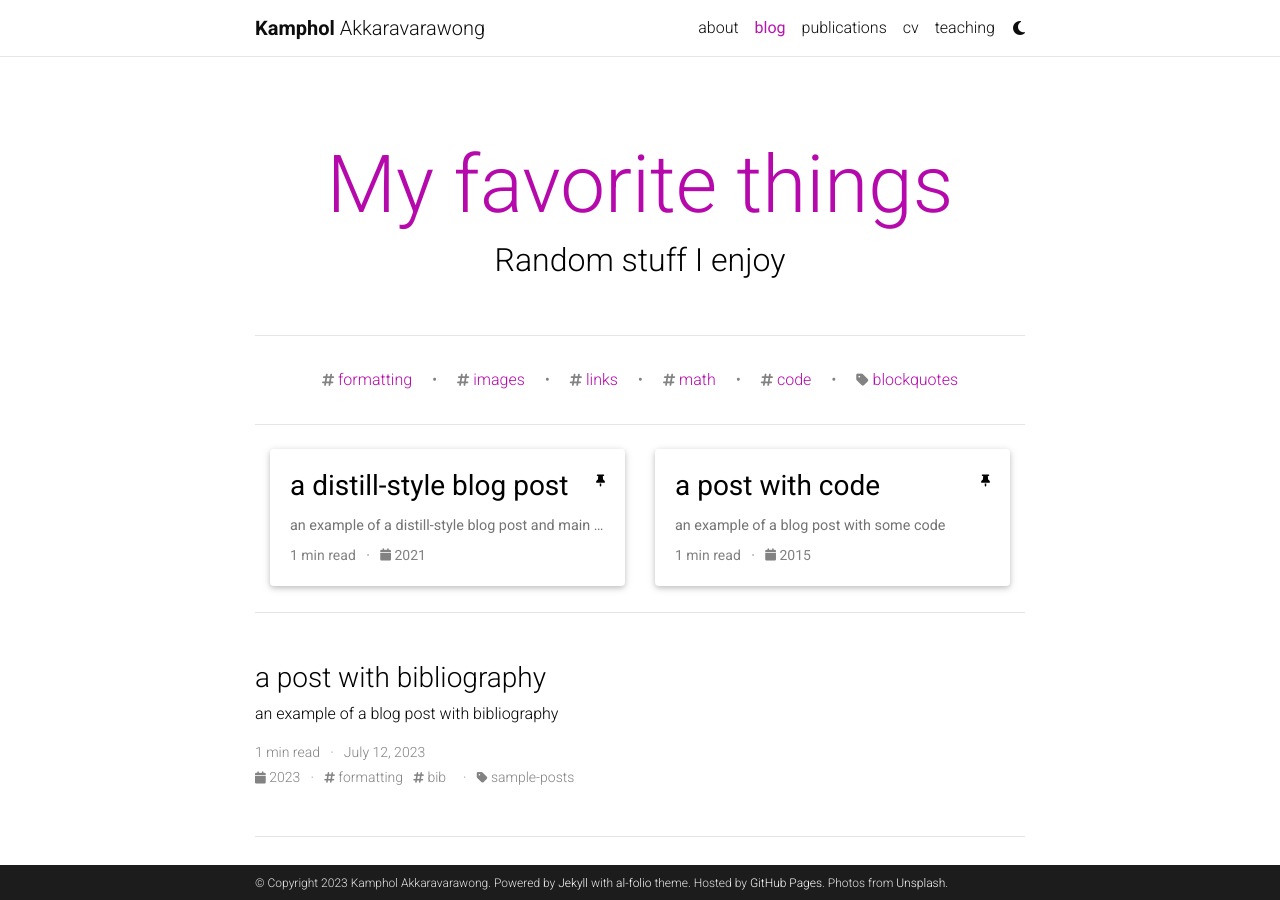
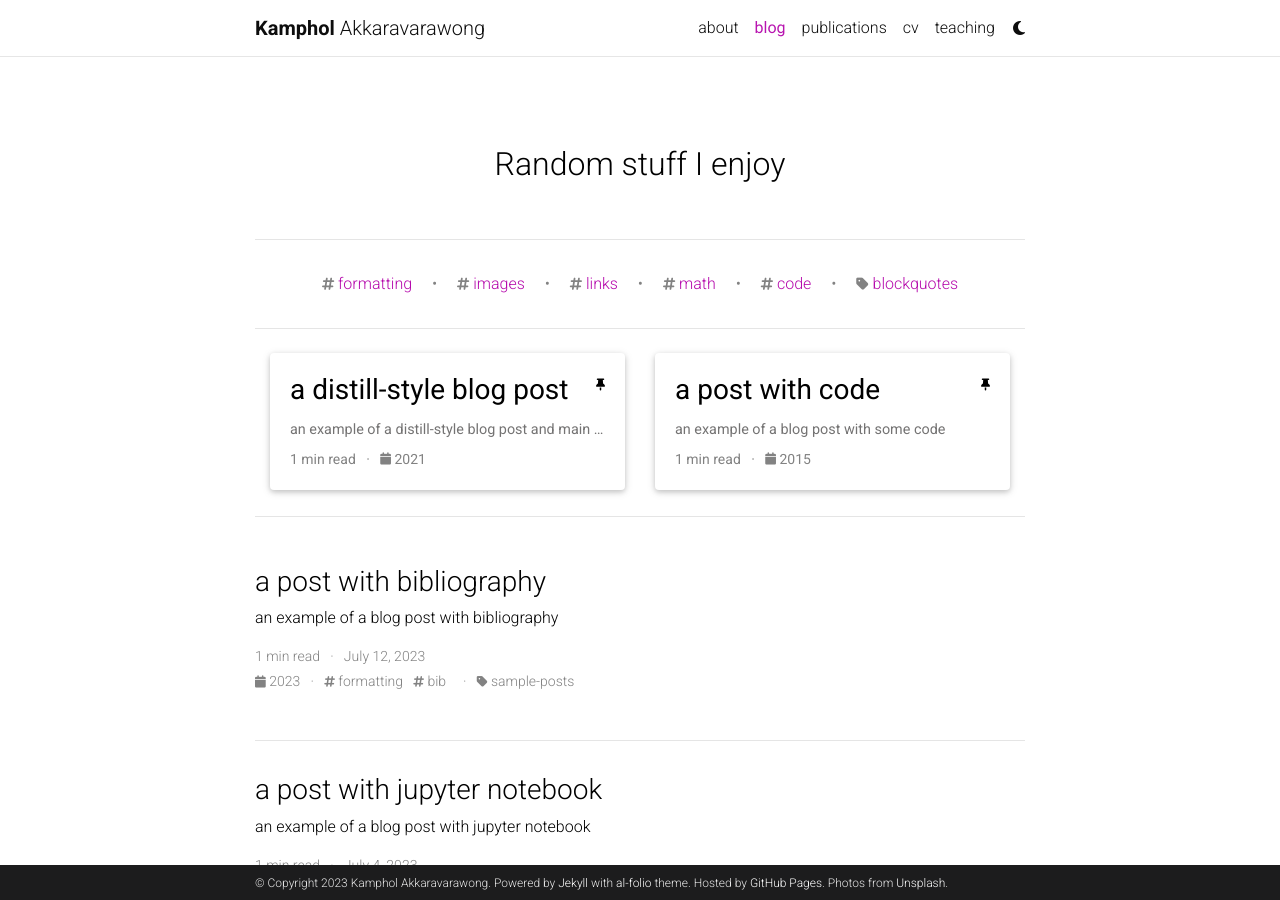
Before and after one commit to kakkarav/kakkarav.github.io, a Jekyll site: the page built from blog/index.html, in a window 1280 px wide and 900 px high. Built offline with Jekyll 4.4.1, drawn with Linux system fonts in a browser that asks for light colours; full-size pictures stand in for the smaller copies a plugin makes; the list of posts is cut into pages by our own code; comment, search, counter and statistics services are not loaded; a style sheet for code colours, icons or effects is not loaded.

```diff
--- a/_config.yml
+++ b/_config.yml
@@ -123,7 +123,7 @@
 # Blog
 # -----------------------------------------------------------------------------
 
-blog_name: My favorite things # blog_name will be displayed in your blog page
+blog_name:  # blog_name will be displayed in your blog page
 blog_nav_title: blog # your blog must have a title for it to be displayed in the nav bar
 blog_description: Random stuff I enjoy
 permalink: /blog/:year/:title/
--- a/_layouts/default.html
+++ b/_layouts/default.html
@@ -6,9 +6,6 @@
 <head>
   {%- if page.redirect -%}
   <meta http-equiv="refresh" content="3; url={{ site.baseurl }}/" />
-  {%- endif -%}
-  {%- if page.redirect_to -%}
-  <meta http-equiv="refresh" content="0; url={{ page.redirect_to }}/" />
   {%- endif -%}
   {% include head.html %}
 </head>
@@ -23,33 +20,7 @@
 
   <!-- Content -->
   <div class="container mt-5">
-    {% if page.toc and page.toc.sidebar %}
-    {% if page.toc.sidebar == "right" %}
-    <div class="row">
-      <!-- main content area -->
-      <div class="col-sm-9">
-        {{ content }}
-      </div>
-      <!-- sidebar, which will move to the top on a small screen -->
-      <div class="col-sm-3">
-        <nav id="toc-sidebar" class="sticky-top"></nav>
-      </div>
-    </div>
-    {% else %}
-    <div class="row">
-      <!-- sidebar, which will move to the top on a small screen -->
-      <div class="col-sm-3">
-        <nav id="toc-sidebar" class="sticky-top"></nav>
-      </div>
-      <!-- main content area -->
-      <div class="col-sm-9">
-        {{ content }}
-      </div>
-    </div>
-    {% endif %}
-    {% else %}
     {{ content }}
-    {% endif %}
   </div>
 
   <!-- Footer -->
@@ -60,7 +31,6 @@
   {% include scripts/bootstrap.html %}
   {% include scripts/masonry.html %}
   {% include scripts/misc.html %}
-  {% include scripts/badges.html %}
   {% include scripts/mathjax.html %}
   {% include scripts/analytics.html %}
   {% include scripts/progressBar.html %}
```
